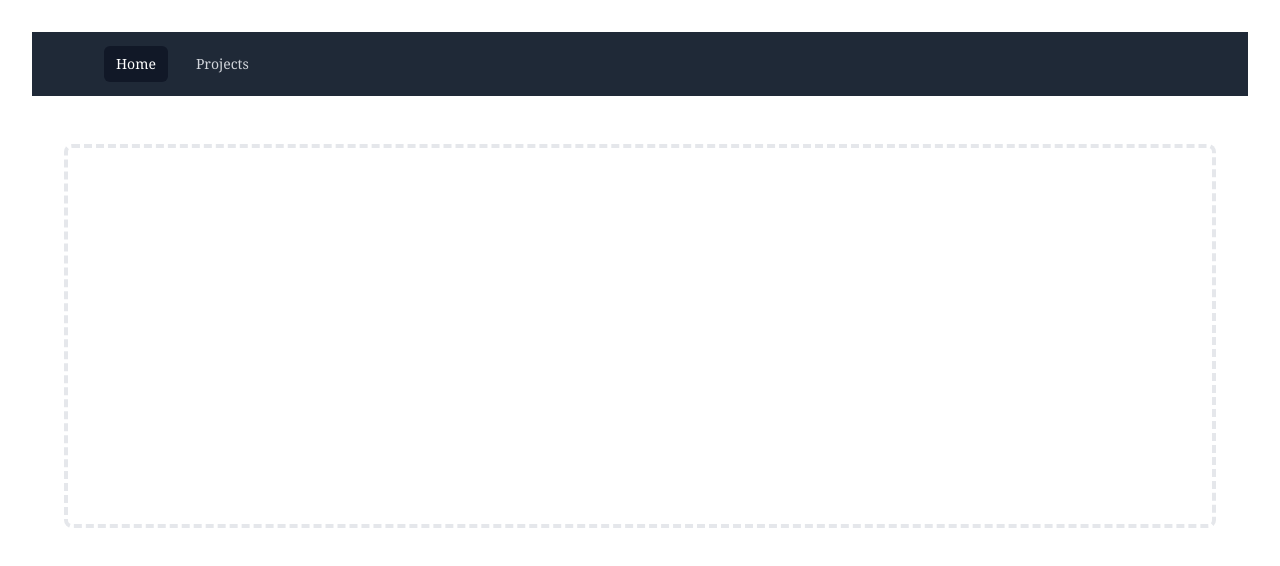
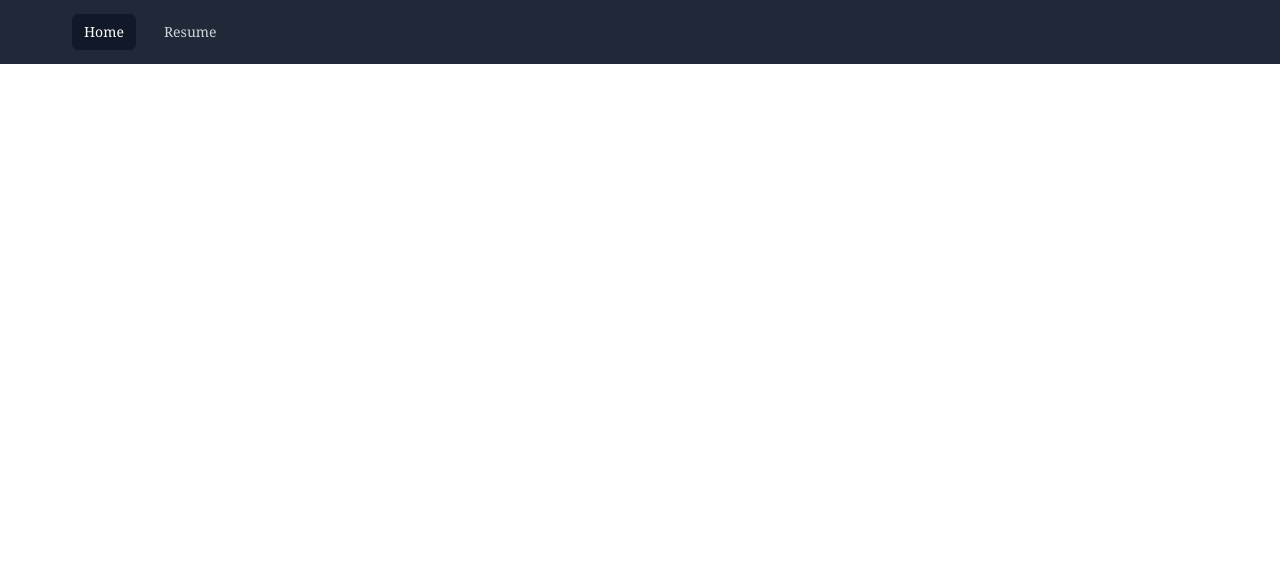
Before and after one commit to louisch/louischan.dev-next, a Next.js app: page / in a window 1280 px wide. Shown: the top 566 px of the page. Built offline with nearby package versions, Linux system fonts and the light colour scheme.

Commit message:
Remove global padding and add to resume (intended position)

```diff
--- a/pages/_document.tsx
+++ b/pages/_document.tsx
@@ -11,7 +11,7 @@
     return (
       <Html>
         <Head />
-        <body className="p-8">
+        <body>
           <Main />
           <NextScript />
         </body>
--- a/pages/index.tsx
+++ b/pages/index.tsx
@@ -21,7 +21,7 @@
                   { /* Current: "bg-gray-900 text-white", Default: "text-gray-300 hover:bg-gray-700 hover:text-white" */ }
                   <a href="/" className="bg-gray-900 text-white px-3 py-2 rounded-md text-sm font-medium">Home</a>
 
-                  <a href="#" className="text-gray-300 hover:bg-gray-700 hover:text-white px-3 py-2 rounded-md text-sm font-medium">Projects</a>
+                  <a href="/resume" className="text-gray-300 hover:bg-gray-700 hover:text-white px-3 py-2 rounded-md text-sm font-medium">Resume</a>
                 </div>
               </div>
             </div>
@@ -65,13 +65,6 @@
       </nav>
 
       <main>
-        <div className="max-w-7xl mx-auto py-6 sm:px-6 lg:px-8">
-          {/* Replace with your content */}
-          <div className="px-4 py-6 sm:px-0">
-            <div className="border-4 border-dashed border-gray-200 rounded-lg h-96"></div>
-          </div>
-          {/* /End replace */}
-        </div>
       </main>
     </div>
   )
--- a/pages/resume.tsx
+++ b/pages/resume.tsx
@@ -47,7 +47,7 @@
       <Head>
         <title>Resume</title>
       </Head>
-      <div className="flex flex-col items-center w-full">
+      <div className="flex flex-col items-center w-full p-8">
         <div>
           <h1 className="text-4xl">Louis Chan</h1>
           <div className="italics mb-8">Hi! I'm a software developer.</div>
```
